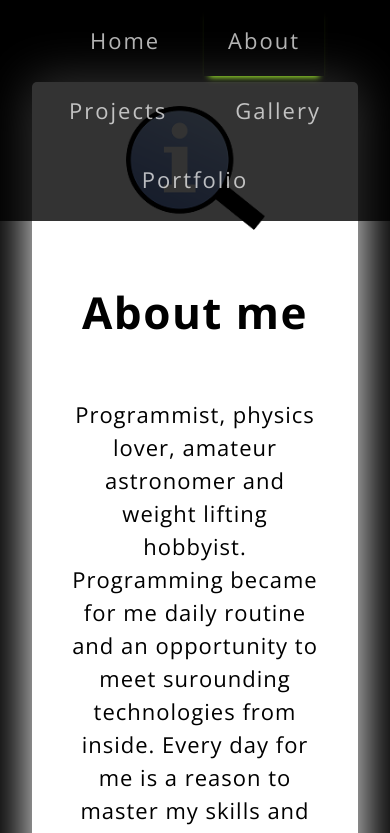
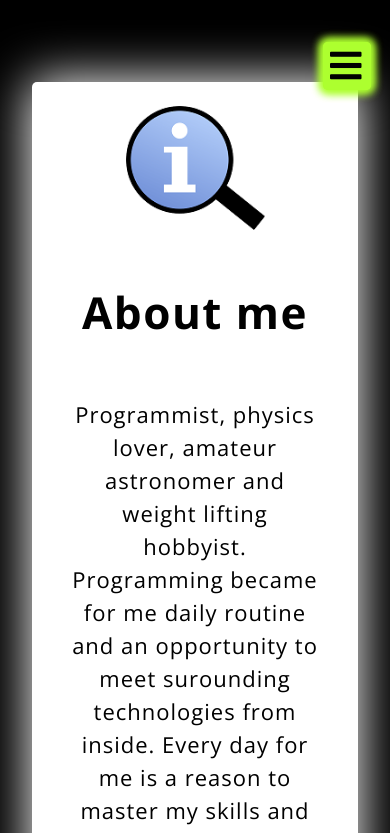
Before and after one commit to Tymoteusz12/Projects_web, a React app: page /about in a window 390 px wide. Shown: the top 833 px of the page. Built offline with nearby package versions, Linux system fonts and the light colour scheme.

Commit message:
Add mobile menu in half

```diff
--- a/package.json
+++ b/package.json
@@ -50,6 +50,7 @@
     "react-dev-utils": "^10.2.1",
     "react-dom": "^16.13.1",
     "react-image-gallery": "^1.0.8",
+    "react-lazy-with-preload": "^2.0.1",
     "react-router": "^5.2.0",
     "react-transition-group": "^4.4.1",
     "resolve": "1.15.0",
--- a/src/App.js
+++ b/src/App.js
@@ -6,13 +6,17 @@ import About from './containers/about/about';
 import Projects from './containers/projects/projects';
 import {Route, Switch, withRouter, Redirect} from 'react-router-dom';
 import {TransitionGroup, CSSTransition} from 'react-transition-group';
-import Header from './containers/content/header/header';
+import Header from './containers/header/header';
 import Gallery from './containers/gallery/gallery';
+import MobileMenu from './containers/header/mobile/mobile';
 class App extends Component {
 
     state = {
       showMenu: true,
       prevScroll: 0,
+      width: 0,
+      height: 0,
+      mobileMenuActive: false
     }
 
     scrollHandler = () =>{
@@ -31,10 +35,24 @@ class App extends Component {
 
     componentDidMount(){
       window.addEventListener('scroll', this.scrollHandler);
+      window.addEventListener('resize', this.updateWindowSize);
+    }
+
+    updateWindowSize = () => {
+      this.setState({width: window.innerWidth, height: window.innerHeight})
+    }
+
+    onClickMenuHandler = () => {
+      this.setState(prevState => {
+        return {
+          mobileMenuActive: !prevState.mobileMenuActive
+        }
+      })
     }
 
     componentWillUmount(){
       window.removeEventListener('scroll');
+      window.removeEventListener('resize');
     }
 
     render(){
@@ -51,7 +69,7 @@ class App extends Component {
                 <Route path="/projects" component={Projects}/>
                 <Route path="/about" component={About}/>
                 <Route path="/home" component={Content}/>
-              <Redirect from="/" to="/home"/>
+                <Redirect from='/'to="/home"/>
               </Switch>
           </div>
         </CSSTransition>
@@ -63,7 +81,11 @@ class App extends Component {
           in={this.state.showMenu}
           classNames='menuSlider'
           timeout={timeout}>
-              <Header/>
+            {this.state.width >= 800
+            ? <Header menuClass={'Header'}/>
+            : <MobileMenu
+            showMenu = {this.state.mobileMenuActive}
+            click={this.onClickMenuHandler}/>}
           </CSSTransition>
           {pageToRender}
           <Footer/>
--- a/src/containers/content/header/header.module.css
+++ /dev/null
@@ -1,36 +0,0 @@
-.Header{
-    position: fixed;
-    z-index: 51;
-    min-width: calc(100% - 22px);
-    padding: 6px;
-    font-size: 22px;
-    background-color: rgba(0, 0, 0, 0.8);
-}
-
-.Header ul{
-    padding: 0px;
-    margin: 0;
-    display: flex;
-    justify-content: center;
-    flex-wrap: wrap;
-    list-style-type: none;
-}
-
-.NavLink{
-    letter-spacing: 2px;
-    text-decoration: none;
-    margin: 0 10px;
-    cursor: pointer;
-    padding: 6px 24px;
-    color: rgba(255, 255, 255, 0.7);
-    transition: .4s linear;
-}
-
-.NavLink.active{
-    font-size: 22px;
-    box-shadow: 0px 6px 6px -5px greenyellow;
-}
-
-@media (max-width: 600px){
-
-}
--- a/src/containers/gallery/gallery_custom.css
+++ b/src/containers/gallery/gallery_custom.css
@@ -3,11 +3,18 @@
 }
 
 .image-gallery{
+    z-index: 15;
     width: 90%;
+}
+
+.image-gallery-thumbnail{
+    box-shadow: 0px 0px 5px 1px white;
 }
 
 .image-gallery-slide .image-gallery-image{
     width: 80vw;
+    margin: 5vh 0;
+    box-shadow: 0px 0px 20px 5px white;
 }
 
 .image-gallery-bullets .image-gallery-bullet{
--- a/src/containers/content/header/header.js
+++ b/src/containers/header/header.js
@@ -1,14 +1,14 @@
 import React, {Component} from 'react';
 import classes from './header.module.css';
 import {NavLink} from 'react-router-dom';
-import '../../../shared/transition.css';
+import '../../shared/transition.css';
 class Header extends Component{
     state = {
         navigation: ['Home', 'About', 'Projects', 'Gallery', 'Portfolio']
     }
     render(){
         return(
-            <div className={classes.Header}>
+            <div className={classes[this.props.menuClass]}>
                 <ul>
                     {this.state.navigation.map( page => {
                         return (
--- /dev/null
+++ b/src/containers/header/header.module.css
@@ -0,0 +1,72 @@
+.Header{
+    position: fixed;
+    z-index: 14;
+    padding: 6px;
+    font-size: 22px;
+    background-color: rgba(0, 0, 0, 0.8);
+}
+
+.mobileMenuClass{
+    position: fixed;
+    display: flex;
+    justify-content: center;
+    align-items: center;
+    font-size: 26px;
+    padding: 6px;
+    z-index: 19;
+    top: 0%;
+    right: 0%;
+    width: 50%;
+    height: 100vh;
+    border-radius: 5px;
+    background-color: black;
+    box-shadow: 0px 0px 20px 3px orangered;
+}
+
+.mobileMenuClass ul{
+    padding: 0px;
+    margin-top: 100px;
+    height: 100%;
+    display: flex;
+    flex-direction: column;
+    justify-content: center;
+    align-items: center;
+    list-style-type: none;
+}
+.mobileMenuClass .NavLink{
+    padding: 10px;
+    margin: 20px 0px;
+    width: 100%;
+    border: 2px solid orangered;
+    border-radius: 5px;
+    color: white;
+}
+
+.mobileMenuClass .NavLink.active{
+    font-size: 26px;
+    box-shadow: 0px -60px 6px -35px orangered, 0px 60px 6px -35px orangered;
+}
+
+.Header ul{
+    padding: 0px;
+    margin: 0;
+    display: flex;
+    justify-content: center;
+    flex-wrap: wrap;
+    list-style-type: none;
+}
+
+.NavLink{
+    letter-spacing: 2px;
+    text-decoration: none;
+    margin: 0 10px;
+    cursor: pointer;
+    padding: 6px 24px;
+    color: rgba(255, 255, 255, 0.7);
+    transition: .4s linear;
+}
+
+.NavLink.active{
+    font-size: 22px;
+    box-shadow: 0px 6px 6px -5px greenyellow;
+}
--- /dev/null
+++ b/src/containers/header/mobile/mobile.js
@@ -0,0 +1,20 @@
+import React from 'react';
+import classes from './mobile.module.css';
+import Header from '../header';
+export const menu = (props) => {
+
+    return(
+        <div className={classes.toggler}>
+            <div className={classes.toggler} onClick = {props.click}>
+                <i className="fas fa-bars"></i>
+            </div>
+            <div className={classes.menu}>
+                {props.showMenu
+                ? <Header menuClass={'mobileMenuClass'}/>
+                : null}
+            </div>
+        </div>
+    );
+}
+
+export default menu;
--- /dev/null
+++ b/src/containers/header/mobile/mobile.module.css
@@ -0,0 +1,17 @@
+.toggler{
+    position: fixed;
+    display: flex;
+    justify-content: center;
+    align-items: center;
+    font-size: 36px;
+    padding: 6px;
+    z-index: 20;
+    top: 5%;
+    right: 5%;
+    width: 36px;
+    height: 36px;
+    border-radius: 5px;
+    background-color: greenyellow;
+    box-shadow: 0px 0px 8px 3px greenyellow;
+    cursor: pointer;
+}
--- a/src/containers/projects/boxStyling.module.css
+++ b/src/containers/projects/boxStyling.module.css
@@ -1,6 +1,7 @@
 .Toggle{
     position: relative;
     display: flex;
+    z-index: 15;
     flex-wrap: wrap;
     justify-content: flex-start;
     align-items: center;
--- a/src/shared/transition.css
+++ b/src/shared/transition.css
@@ -3,7 +3,7 @@ z-index: 1;
 }
 
 .pageSlider-enter > .page{
-z-index: 50;
+z-index: 5;
 }
 
 .pageSlider-enter.wrapper > .page{
@@ -26,7 +26,7 @@ z-index: 50;
 .menuSlider-enter-active{
     opacity: 1;
     z-index: 51;
-    transition: opacity .8s;
+    transition: opacity .8s, z-index .8s 0s;
 }
 
 .menuSlider-exit{
```
Also changed, not shown: 1 other file (tests, documents, lock files or other folders). Lines whose indentation alone changed are shown as unchanged.
